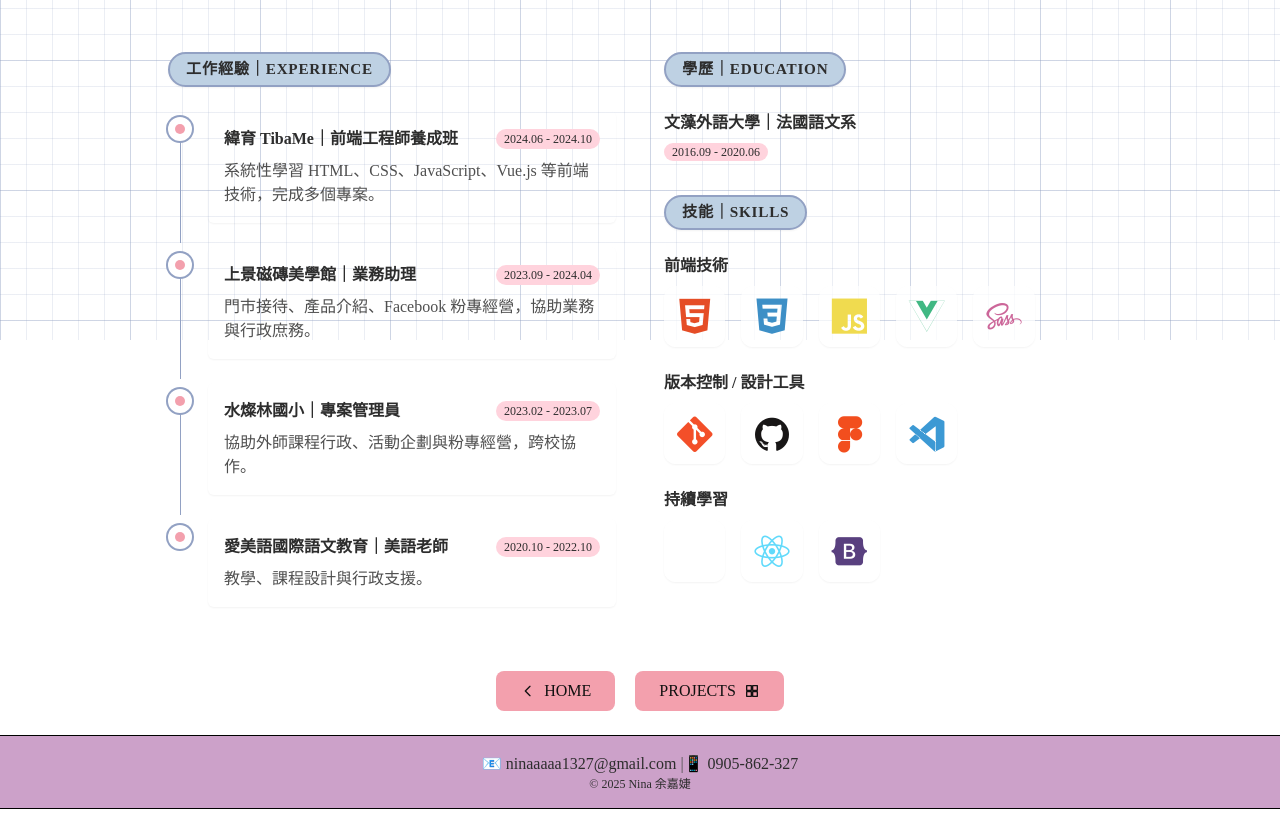
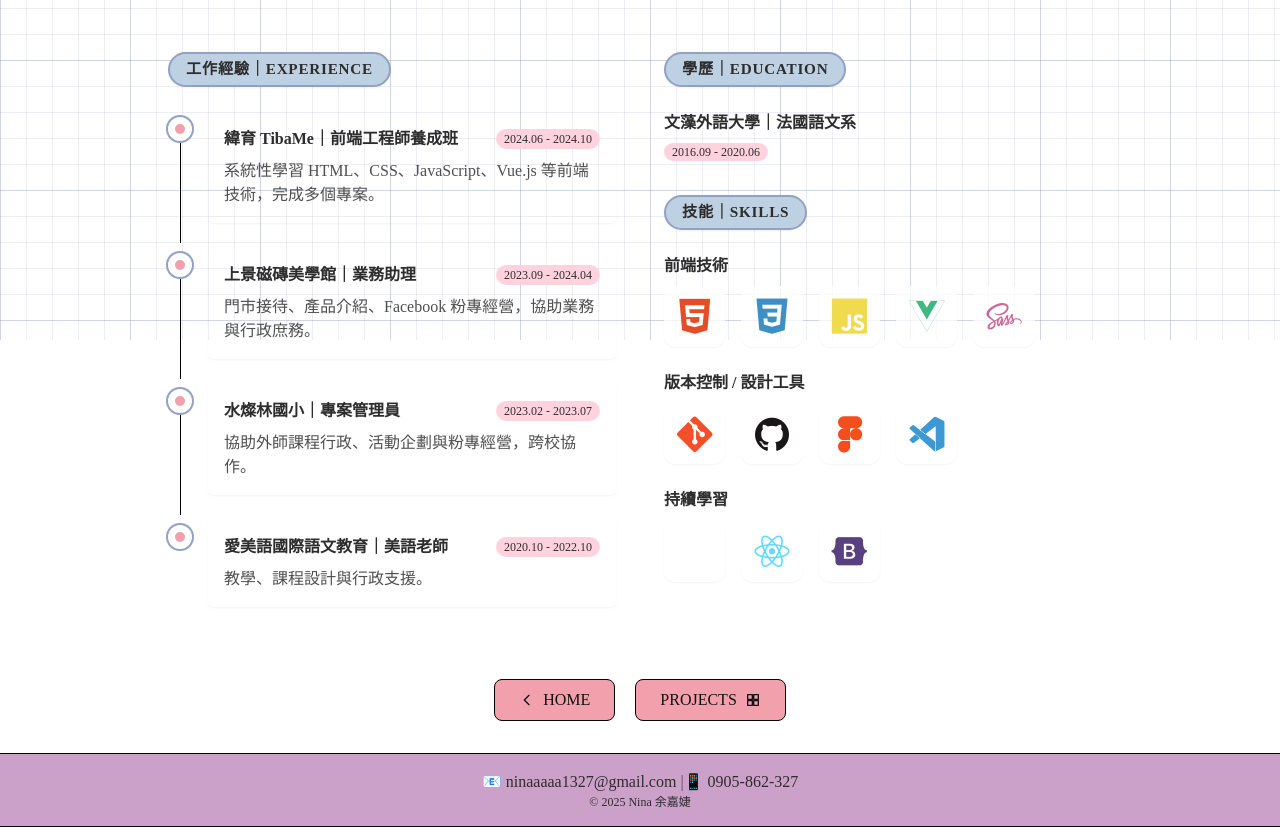
Before and after one commit to isnina47/About_Nina, a Vue app: page /About_Nina/resume in a window 1280 px wide. Shown: the part 460-1287 px from the top of the page. Built offline with nearby package versions, Linux system fonts and the light colour scheme.

Commit message:
style : 調整快捷按鈕樣式

```diff
--- a/src/views/Home.vue
+++ b/src/views/Home.vue
@@ -14,7 +14,7 @@
         </div>
 
         <!-- 右：自我介紹內容 -->
-        <div class="bg-white rounded-lg shadow-lg p-6 lg:p-8 border border-btnborder">
+        <div class="bg-white rounded-lg shadow-lg p-6 lg:p-8 border border-border">
           <div class="inline-flex items-center gap-2 px-3 py-1 rounded-full bg-btnHover/20 text-sm">
             <span class="inline-block w-2 h-2 rounded-full bg-btnborder"></span>
             About Me
--- a/src/views/Resume.vue
+++ b/src/views/Resume.vue
@@ -232,11 +232,11 @@
         </div>
       </div>
       <!-- 快捷按鈕 -->
-      <div class="my-6 flex flex-wrap gap-5 justify-center">
+      <div class="my-8 flex flex-wrap gap-5 justify-center">
         <!-- 回首頁 -->
         <router-link
           to="/"
-          class="inline-flex items-center justify-center px-6 py-2 rounded-lg text-btnText bg-btn hover:bg-btnHover transition"
+          class="inline-flex items-center justify-center px-6 py-2 rounded-lg text-btnText bg-btn border border-btnborder hover:bg-btnHover transition"
         >
           <!-- 小箭頭 icon -->
           <svg class="mr-2 h-4 w-4" viewBox="0 0 24 24" fill="none" stroke="currentColor">
@@ -253,7 +253,7 @@
         <!-- 作品集 -->
         <router-link
           to="/portfolio"
-          class="inline-flex items-center justify-center px-6 py-2 rounded-lg text-btnText bg-btn hover:bg-btnHover transition"
+          class="inline-flex items-center justify-center px-6 py-2 rounded-lg text-btnText bg-btn border border-btnborder hover:bg-btnHover transition"
         >
           PROJECTS
           <!-- 小方格 icon（可省略） -->
--- a/tailwind.config.js
+++ b/tailwind.config.js
@@ -19,7 +19,7 @@ export default {
         btn: '#F3A0AD', // 主要按鈕
         btnHover: '#BED1E3',
         btnText: '#111111',
-        btnborder: '#92A1C3',
+        btnborder: '#000000',
         border: '#92A1C3',
 
         // 方便做標籤/卡片底色
```
